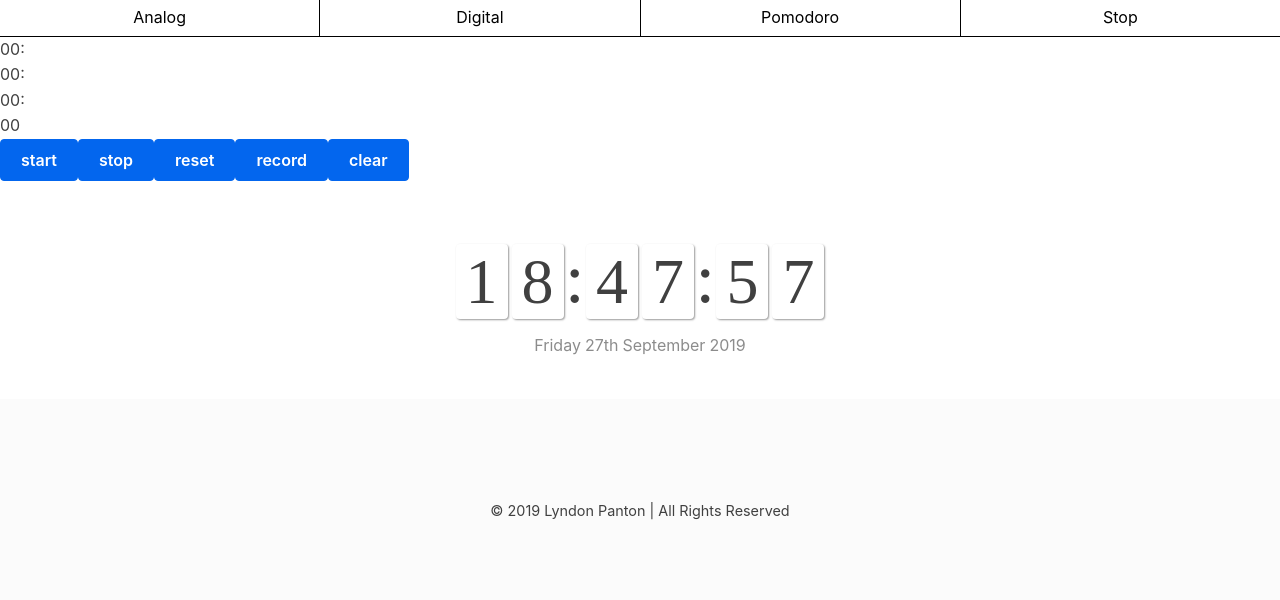
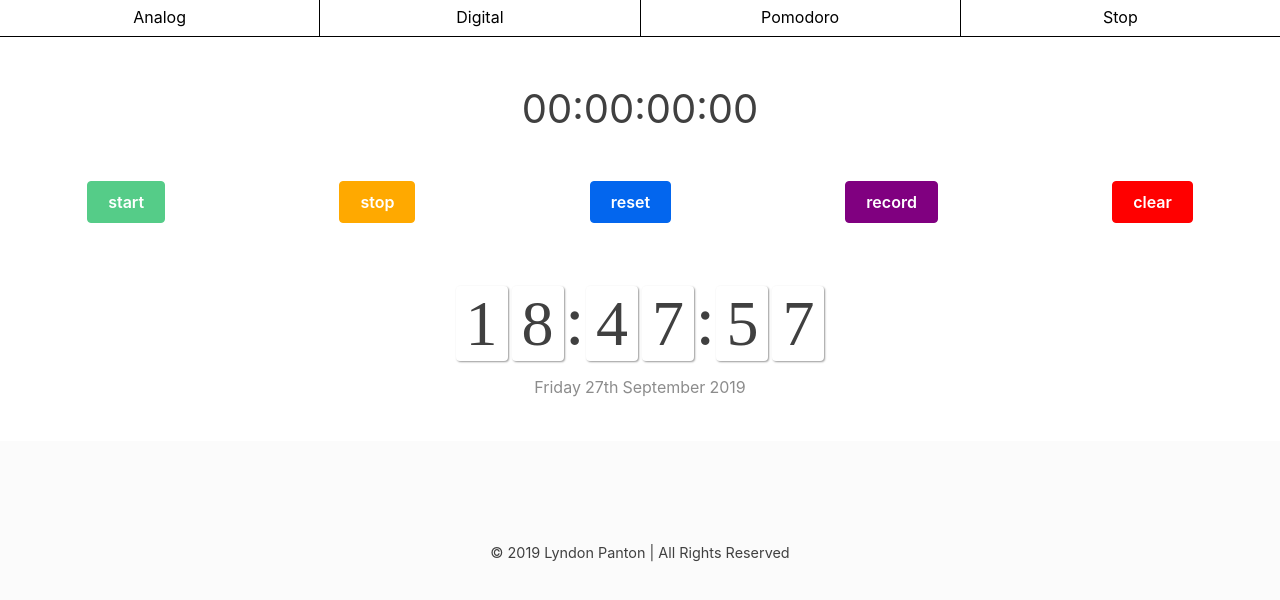
Before and after one commit to lyndonpanton/react-time, a React (Create React App) app: page / in a window 1280 px wide. Shown: the top 600 px of the page. Built offline with nearby package versions, Linux system fonts and the light colour scheme.

Commit message:
changed watch class to stop class

```diff
--- a/src/App.css
+++ b/src/App.css
@@ -37,40 +37,39 @@ main .digital {
     main .digital .today span {
       margin-right: 2px;
       margin-left: 2px; }
+  main .digital .records .record {
+    display: flex;
+    flex-direction: row;
+    flex-wrap: wrap;
+    justify-content: space-around;
+    margin: 10px 0; }
+    main .digital .records .record .record-index {
+      font-size: 1.8em; }
+    main .digital .records .record .record-time {
+      font-size: 1.8em; }
+    main .digital .records .record .remove {
+      border-color: #008800;
+      background-color: #008800; }
 
-main .watch .buttons {
+main .stop .buttons {
   display: flex;
   flex-direction: row;
   flex-wrap: wrap;
   justify-content: space-around; }
-  main .watch .buttons .clear {
+  main .stop .buttons .clear {
     border-color: #FF0000;
     background-color: #FF0000; }
-  main .watch .buttons .record {
+  main .stop .buttons .record {
     border-color: #800080;
     background-color: #800080; }
-  main .watch .buttons .start {
+  main .stop .buttons .start {
     border-color: #55CC88;
     background-color: #55CC88; }
-  main .watch .buttons .stop {
+  main .stop .buttons .stop {
     border-color: #FFA900;
     background-color: #FFA900; }
 
-main .watch .records .record {
-  display: flex;
-  flex-direction: row;
-  flex-wrap: wrap;
-  justify-content: space-around;
-  margin: 10px 0; }
-  main .watch .records .record .record-index {
-    font-size: 1.8em; }
-  main .watch .records .record .record-time {
-    font-size: 1.8em; }
-  main .watch .records .record .remove {
-    border-color: #008800;
-    background-color: #008800; }
-
-main .watch .time {
+main .stop .time {
   display: flex;
   flex-direction: row;
   justify-content: center;
--- a/src/App.sass
+++ b/src/App.sass
@@ -46,7 +46,24 @@ main
 			span
 				margin-right: 2px
 				margin-left: 2px
-	.watch
+		.records
+			.record
+				display: flex
+				flex-direction: row
+				flex-wrap: wrap
+				justify-content: space-around
+
+				margin: 10px 0
+
+				.record-index
+					font-size: 1.8em
+				.record-time
+					font-size: 1.8em
+
+				.remove
+					border-color: #008800
+					background-color: #008800
+	.stop
 		.buttons
 			display: flex
 			flex-direction: row
@@ -67,23 +84,6 @@ main
 			.stop
 				border-color: #FFA900
 				background-color: #FFA900
-		.records
-			.record
-				display: flex
-				flex-direction: row
-				flex-wrap: wrap
-				justify-content: space-around
-
-				margin: 10px 0
-
-				.record-index
-					font-size: 1.8em
-				.record-time
-					font-size: 1.8em
-
-				.remove
-					border-color: #008800
-					background-color: #008800
 		.time
 			display: flex
 			flex-direction: row
```
